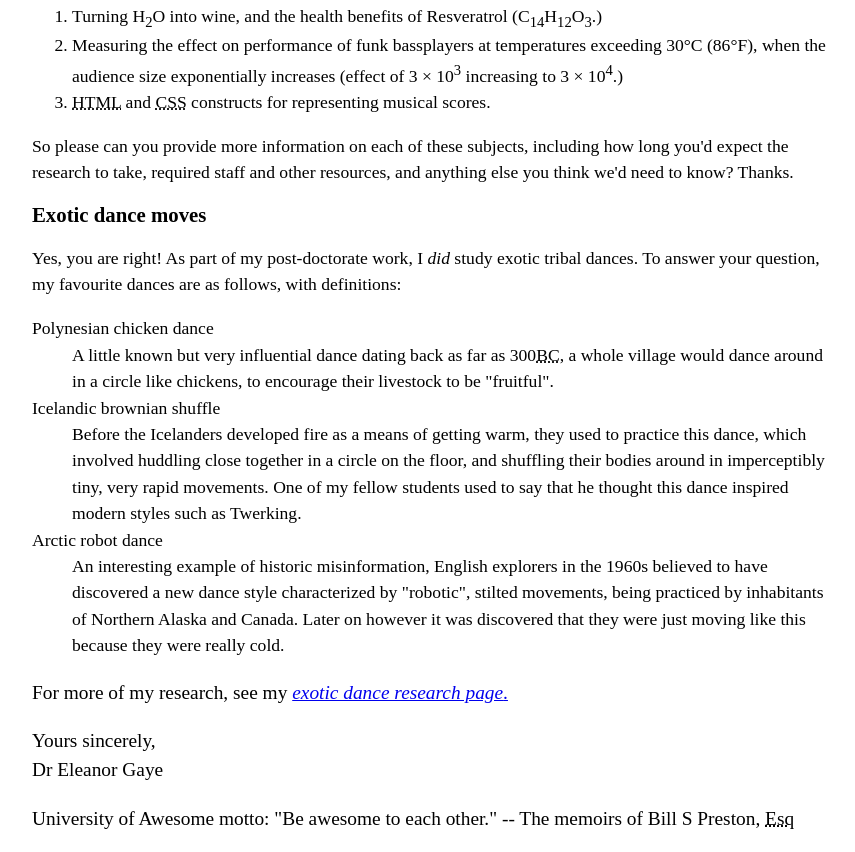
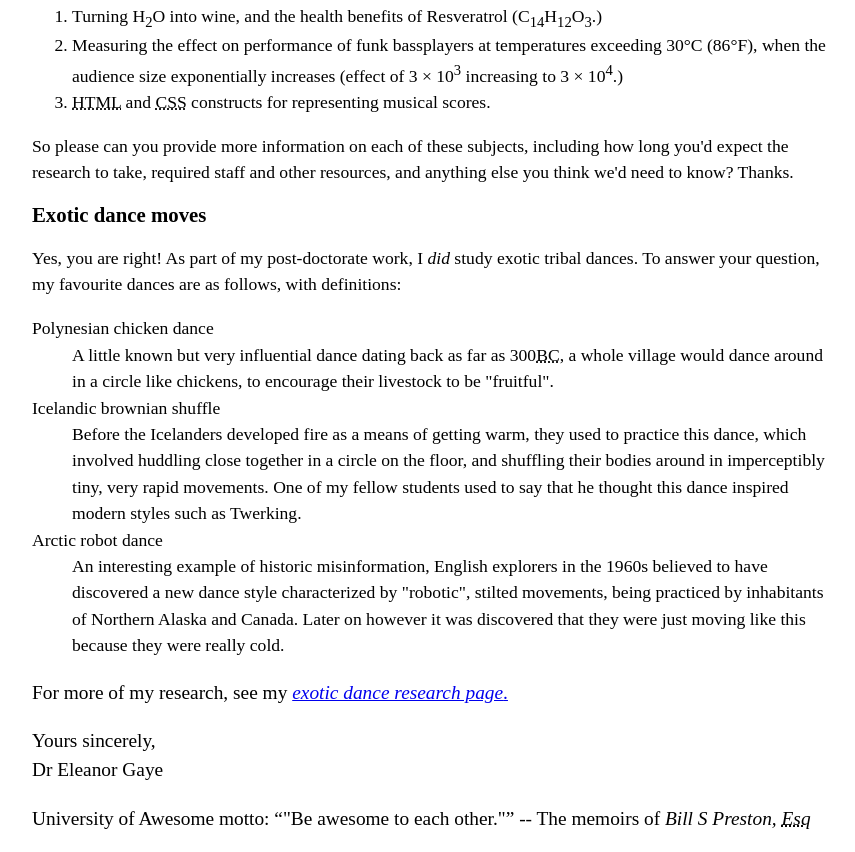
Before and after one commit to Wildercat/letter-markup-exercise, a plain HTML site: page index.html in a window 1280 px wide. Shown: the part 943-1795 px from the top of the page, without its empty margins (208-1063 px from the left). Drawn offline with Linux system fonts and the light colour scheme.

Commit message:
add quote and italics around bill

```diff
--- a/index.html
+++ b/index.html
@@ -90,7 +90,7 @@ Yours sincerely,
 <br>Dr Eleanor Gaye
       </p>
       <p>
-University of Awesome motto: "Be awesome to each other." -- The memoirs of Bill S Preston, <abbr title="Esquire">Esq</abbr>
+        University of Awesome motto: <q>"Be awesome to each other."</q> -- The memoirs of <i>Bill S Preston, <abbr title="Esquire">Esq</abbr></i>
     </p>
   </body>
 </html>
```
